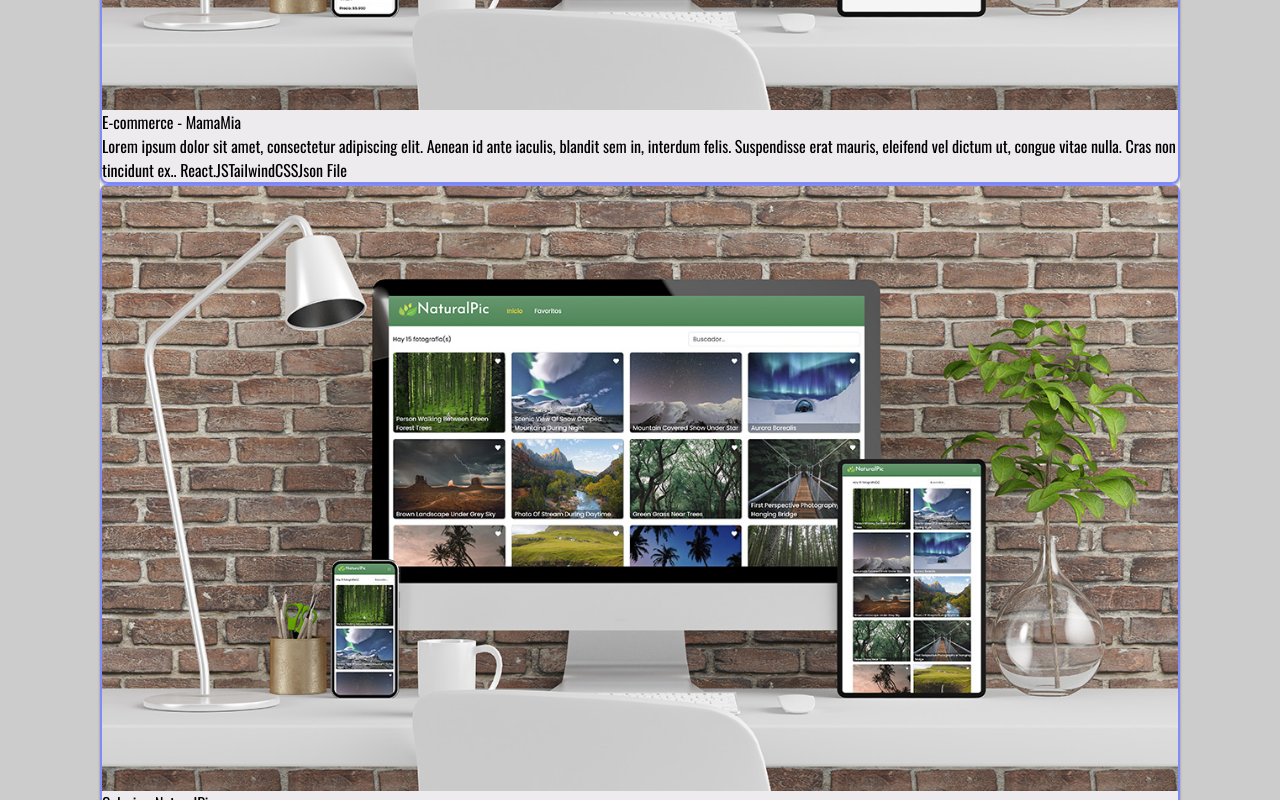
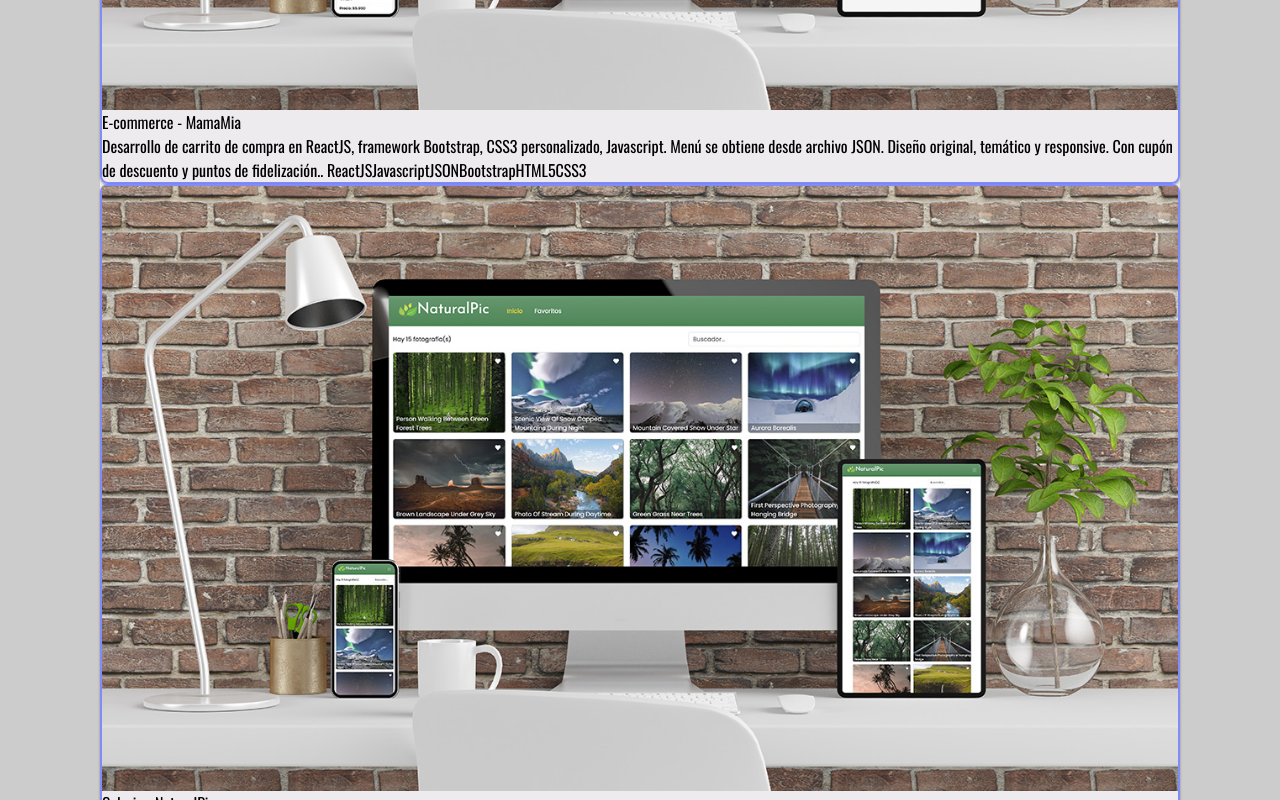
Before and after one commit to vnasp/vnasp.github.io, a React (Vite) app: page / in a window 1280 px wide. Shown: the part 10180-10980 px from the top of the page. Built offline with nearby package versions, Linux system fonts and the light colour scheme.

Commit message:
Actualización de proyectos

```diff
--- a/public/projects.json
+++ b/public/projects.json
@@ -3,12 +3,13 @@
     "id": 1,
     "name": "dzasp.cl",
     "type": "E-commerce",
-    "description": "Lorem ipsum dolor sit amet, consectetur adipiscing elit. Aenean id ante iaculis, blandit sem in, interdum felis. Suspendisse erat mauris, eleifend vel dictum ut, congue vitae nulla. Cras non tincidunt ex.",
+    "description": "Implementación de e-commerce Prestashop. Carga de productos, integración con addons, pasarelas de pagos nacionales.",
     "skills": [
       "Prestashop",
-      "CSS3",
+      "PHP",
+      "MySQL",
       "HTML5",
-      "MySQL"
+      "CSS3"
     ],
     "img": "./assets/img/dzasp.jpg",
     "date": 2024,
@@ -18,12 +19,14 @@
     "id": 2,
     "name": "bigos.cl",
     "type": "E-commerce",
-    "description": "Lorem ipsum dolor sit amet, consectetur adipiscing elit. Aenean id ante iaculis, blandit sem in, interdum felis. Suspendisse erat mauris, eleifend vel dictum ut, congue vitae nulla. Cras non tincidunt ex.",
+    "description": "Implementación de e-commerce Prestashop. Carga de productos, instalación de blog, pluggins, pasarelas de pagos nacionales (MercadoPago, Webpay, Flow), sistema de facturación electrónica, punto de venta. Personalización de plantillas TPL y correos transaccionales de Prestashop. Integración de MercadoLibre. Generación de GoogleSheets vinculadas a MySQL/SyncWith.",
     "skills": [
       "Prestashop",
+      "PHP",
+      "MySQL",
+      "HTML5",
       "CSS3",
-      "HTML5",
-      "MySQL"
+      "GoogleSheets"
     ],
     "img": "./assets/img/bigos.jpg",
     "date": 2024,
@@ -33,11 +36,13 @@
     "id": 3,
     "name": "laboquilla.cl",
     "type": "E-commerce",
-    "description": "Lorem ipsum dolor sit amet, consectetur adipiscing elit. Aenean id ante iaculis, blandit sem in, interdum felis. Suspendisse erat mauris, eleifend vel dictum ut, congue vitae nulla. Cras non tincidunt ex.",
+    "description": "Implementación de catálogo online en Prestashop. Integración de addons, punto de venta y sistema de facturación electrónica. Personalización de plantillas TPL de Prestashop. Personalización de plantillas TPL de Prestashop.",
     "skills": [
-      "React.JS",
-      "TailwindCSS",
-      "Json File"
+      "Prestashop",
+      "PHP",
+      "MySQL",
+      "HTML5",
+      "CSS3"
     ],
     "img": "./assets/img/laboquilla.jpg",
     "date": 2024,
@@ -47,12 +52,13 @@
     "id": 4,
     "name": "ludorata.cl",
     "type": "E-commerce",
-    "description": "Lorem ipsum dolor sit amet, consectetur adipiscing elit. Aenean id ante iaculis, blandit sem in, interdum felis. Suspendisse erat mauris, eleifend vel dictum ut, congue vitae nulla. Cras non tincidunt ex.",
+    "description": "Implementación de e-commerce Prestashop. Carga de productos, instalación de blog, pluggins, pasarelas de pagos nacionales (MercadoPago, Webpay, Flow), sistema de facturación electrónica, punto de venta. Personalización de plantillas TPL y correos transaccionales de Prestashop. Integración de MercadoLibre. Generación de GoogleSheets vinculadas a MySQL/SyncWith.",
     "skills": [
       "Prestashop",
-      "CSS3",
+      "PHP",
+      "MySQL",
       "HTML5",
-      "MySQL"
+      "CSS3"
     ],
     "img": "./assets/img/dzasp.jpg",
     "date": 2024,
@@ -62,11 +68,14 @@
     "id": 5,
     "name": "NaturalPic",
     "type": "Galeria",
-    "description": "Lorem ipsum dolor sit amet, consectetur adipiscing elit. Aenean id ante iaculis, blandit sem in, interdum felis. Suspendisse erat mauris, eleifend vel dictum ut, congue vitae nulla. Cras non tincidunt ex.",
+    "description": "Desarrollo de galería en ReactJS, framework Bootstrap, CSS3 personalizado, Javascript. Información se obtiene desde archivo JSON. Diseño original, temático y responsive. Con lista de favoritos y buscador.",
     "skills": [
-      "React.JS",
-      "TailwindCSS",
-      "Json File"
+      "ReactJS",
+      "Javascript",
+      "JSON",
+      "Bootstrap",
+      "HTML5",
+      "CSS3"
     ],
     "img": "./assets/img/naturalpic.jpg",
     "date": 2024,
@@ -76,11 +85,14 @@
     "id": 6,
     "name": "MamaMia",
     "type": "E-commerce",
-    "description": "Lorem ipsum dolor sit amet, consectetur adipiscing elit. Aenean id ante iaculis, blandit sem in, interdum felis. Suspendisse erat mauris, eleifend vel dictum ut, congue vitae nulla. Cras non tincidunt ex.",
+    "description": "Desarrollo de carrito de compra en ReactJS, framework Bootstrap, CSS3 personalizado, Javascript. Menú se obtiene desde archivo JSON. Diseño original, temático y responsive. Con cupón de descuento y puntos de fidelización.",
     "skills": [
-      "React.JS",
-      "TailwindCSS",
-      "Json File"
+      "ReactJS",
+      "Javascript",
+      "JSON",
+      "Bootstrap",
+      "HTML5",
+      "CSS3"
     ],
     "img": "./assets/img/mamamia.jpg",
     "date": 2024,
@@ -90,11 +102,14 @@
     "id": 7,
     "name": "LikeMe",
     "type": "Red Social",
-    "description": "Lorem ipsum dolor sit amet, consectetur adipiscing elit. Aenean id ante iaculis, blandit sem in, interdum felis. Suspendisse erat mauris, eleifend vel dictum ut, congue vitae nulla. Cras non tincidunt ex.",
+    "description": "Desarrollo de prototipo de red social en ReactJS, framework Bootstrap, CSS3, Javascript. Información almacenada con PostgreSQL y obtenida mediante operaciones CRUD. Diseño original, temático y responsive.",
     "skills": [
-      "React.JS",
-      "TailwindCSS",
-      "Json File"
+      "ReactJS",
+      "Javascript",
+      "PostgreSQL",
+      "Bootstrap",
+      "HTML5",
+      "CSS3"
     ],
     "img": "./assets/img/likeme.jpg",
     "date": 2024,
@@ -104,10 +119,13 @@
     "id": 8,
     "name": "Sintesis de Conocimientos",
     "type": "Knowledge Base",
-    "description": "Lorem ipsum dolor sit amet, consectetur adipiscing elit. Aenean id ante iaculis, blandit sem in, interdum felis. Suspendisse erat mauris, eleifend vel dictum ut, congue vitae nulla. Cras non tincidunt ex.",
+    "description": "Implementación de base de conocimientos con Wordpress. Migración desde Joomla. Integración de addons, personalización de diseño, desarrollo de funcionalidades.",
     "skills": [
       "Wordpress",
-      "MySQL"
+      "PHP",
+      "MySQL",
+      "HTML5",
+      "CSS3"
     ],
     "img": "./assets/img/sintesis.jpg",
     "date": 2024,
--- a/src/views/Portfolio.jsx
+++ b/src/views/Portfolio.jsx
@@ -28,12 +28,12 @@ const Portfolio = () => {
       <div className="flex flex-col gap-3">
         {projects.map((project) => (
           <div id="projects" key={project.id} className="bg-indigo-400 md:flex">
-            <div className="border-b-8 sides text-center"><img alta={project.name} src={project.img} /></div>
-            <div>
+            <div className="border-b-8 sides text-center md:w-2/4"><img alta={project.name} src={project.img} /></div>
+            <div className="md:w-2/4">
               <div className="p-2 uppercase text-center">{project.type} - {project.name}</div>
-            <div className="pb-2 px-2 font-light tracking-wider text-justify">{project.description}. {project.skills.map((skill, index) => (
-              <span key={index} className="me-1">{skill}</span>
-            ))}</div>
+              <div className="pb-2 px-2 font-light tracking-wider text-justify">{project.description}. {project.skills.map((skill, index) => (
+                <span key={index} className="me-1">{skill}</span>
+              ))}</div>
             </div>
           </div>
         ))}
```
